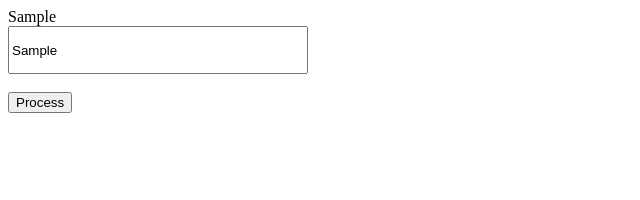
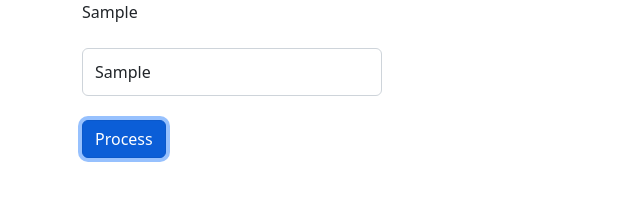
Before and after one commit to saturngod/short_to_myanmar_alphabet, a plain HTML site: page index.html in a window 1280 px wide. Both pictures are taken after typing "Sample" into the empty fields and a click on the input "Process". Shown: the whole page, without its empty margins (0-640 px from the left). Drawn offline with nearby package versions, Linux system fonts and the light colour scheme.

Commit message:
fixed the ui

```diff
--- a/index.html
+++ b/index.html
@@ -1,6 +1,8 @@
 <html>
+
 <head>
     <title>Only Myanmar Alphabet - Remove others</title>
+    <link rel="stylesheet" href="https://cdn.jsdelivr.net/npm/bootstrap@5.2.0/dist/css/bootstrap.min.css" />
     <script>
         const myConsonant = "\u1000-\u1021"; // "က-အ"
 
@@ -38,13 +40,11 @@ function segmentWithSeparator(text, separator) {
 
         function process() {
             let text = document.syllable.word.value;
-    let segment = segmentWithSeparator(text,"|");
+            let segment = segmentWithSeparator(text, "|");
             var array = segment.split("|");
             //first one is empty
             array.shift();
-    var final = array.map((e)=> e.substring(0,1)).join("");
-    //we don't need the space
-    final = final.replaceAll(" ","");
+            var final = array.map((e) => e.substring(0, 1).replace(" ", "")).join("");
             document.getElementById("result").innerHTML = final;
             return false
 
@@ -52,13 +52,17 @@ function process() {
 
     </script>
 </head>
+
 <body>
-    <div id="result">...</div>
+    <main class="container">
+        <div id="result"></div>
+        <br/>
         <form name="syllable">
-    <input type="text" name="word" style="display: block; height: 48px;width:300px"><br/>
-    <input type="submit" onclick="return process()" value="Process" autocomplete="off">
+            <input class="form-control" type="text" name="word" style="display: block; height: 48px;width:300px" autocomplete="off"><br />
+            <input class="btn btn-primary" type="submit" onclick="return process()" value="Process">
         </form>
-
+    </main>
 
 </body>
+
 </html>
```
Lines whose indentation alone changed are shown as unchanged.
